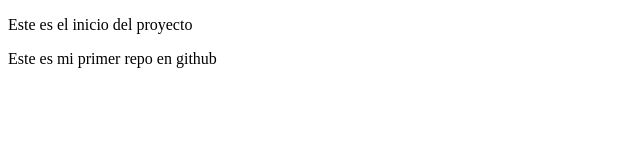
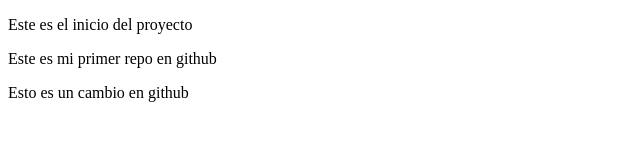
Before and after one commit to JoseCracklitos/RepoPrueba, a plain HTML site: page index.html in a window 1280 px wide. Shown: the whole page, without its empty margins (0-640 px from the left). Drawn offline with Linux system fonts and the light colour scheme.

Commit message:
Hice un cambio en el proyecto

```diff
--- a/index.html
+++ b/index.html
@@ -8,5 +8,6 @@
 <body>
     <p>Este es el inicio del proyecto</p>
     <p>Este es mi primer repo en github</p>
+    <p>Esto es un cambio en github</p>
 </body>
 </html>
```
